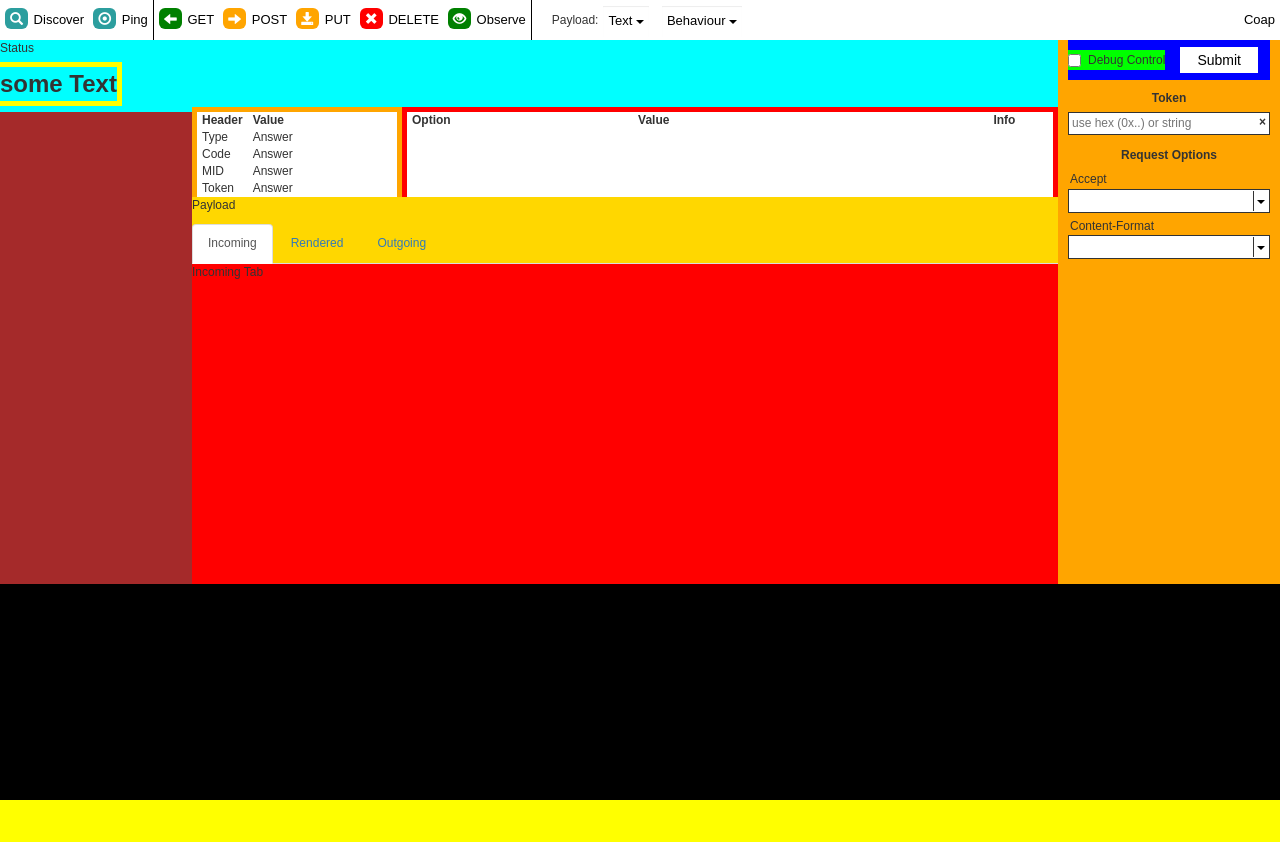
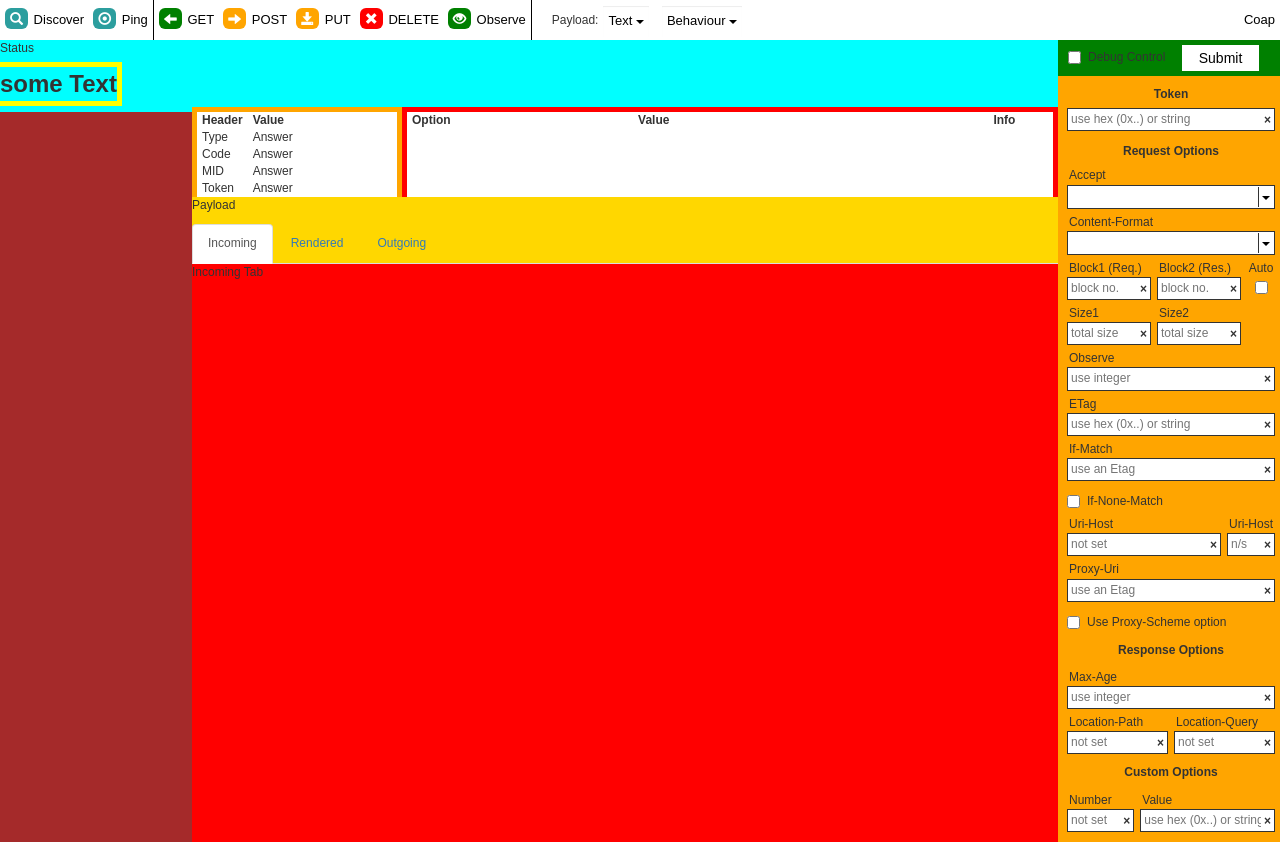
Before and after one commit to mkovatsc/Copper4Cr, a browser extension: page extension/index.html in a window 1280 px wide. Before the commit the page ends 800 px from the top, so only its background shows below. Drawn offline with nearby package versions, Linux system fonts and the light colour scheme.

Commit message:
Sidebar finished

```diff
--- a/extension/css/style.css
+++ b/extension/css/style.css
@@ -222,14 +222,16 @@ body {
 
 #sidebar {
 	width: 18.5em;
-	padding: 0 10px;
 }
 
-
 #sidebar label {
-	text-align: center;
 	margin-top: 10px;
 	margin-bottom: 5px;
+}
+
+#sidebar .checkbox
+{
+	margin-bottom: 0;
 }
 
 #sidebar .checkbox > label
@@ -238,6 +240,8 @@ body {
 	margin-bottom: 0;
 	text-align: left;
 }
+
+
 
 #sidebar .checkbox p {
 	margin: 0;
@@ -266,8 +270,7 @@ body {
 	border-color: black;
 	background-color: white;
 	color: black;
-	margin-left: 15px;
-	margin-top: 7px;
+	margin-left: 13px;
 	height: 26px;
 	padding: 0 17px;
 	align-items: center;
@@ -288,8 +291,17 @@ body {
   border:none;
   background:white;
   outline:none;
+  width: 0;
 }
 
+.text-input-custom  span {
+  cursor:pointer;
+  width: 5px;
+  padding-right: 5px;
+  padding-top: 2px;
+  margin-left: 1px;
+  font-weight:bold;
+}
 
 .dropdown-caret > a
 {
@@ -304,15 +316,18 @@ body {
 	margin-left: 1px;
 }
 
-.text-input-custom  span {
-  cursor:pointer;
-  width: 5px;
-  padding-right: 5px;
-  margin-left: 1px;
-  font-weight:bold;
-}
 
 .dropdown-menu > li > a:hover {
     background-color: blue;
 	color: white;
 }
+
+#sidebar-block-size > div
+{
+	margin-left: 6px;
+}
+
+#chk_debug_option_block_auto {
+	margin-left: auto;
+	margin-right: auto;
+}
--- a/extension/index.html
+++ b/extension/index.html
@@ -164,23 +164,24 @@
 					</div>
 
 				</div>
-				<div id="sidebar" class="vbox" style="background-color: orange;">
-					<div class="hbox" style="background-color: blue;">
-						<div class="checkbox" style="background-color: lime;" >
+				<div id="sidebar" class="vbox" style="background-color: green;">
+					<div style="padding: 0 10px;">
+						<div class="checkbox" style="margin: 5px 0">
 							<label>
-								<input type="checkbox"><p>Debug Control</p>
+								<input id="chk_debug_options" type="checkbox"><p>Debug Control</p>
 							</label>
+							<button id="submit-button" type="submit" class="btn">Submit</button>
 						</div>
-						<button id="submit-button" type="submit" class="btn">Submit</button>
+
 					</div>
 
-					<div class="vbox">
-						<label>Token</label>
+					<div style="display: block; padding: 0 5px 10px 9px; overflow-y: auto; background-color: orange;">
+						<div style="text-align: center;"><label>Token</label></div>
 						<div class="flex hbox">
 							<span class="flex hbox text-input-custom"><input class="flex" type="text" id="debug_option_token" placeholder="use hex (0x..) or string"><span onclick="clearInputText('debug_option_token')" title="Clear">&times;</span></span>
 						</div>
 
-						<label style="padding-top: 2px; margin-bottom: 2px;">Request Options</label>
+						<div style="text-align: center;"><label style="padding-top: 2px; margin-bottom: 2px;">Request Options</label></div>
 						<p>Accept</p>
 						<div class="flex hbox dropdown">
 							<span class="flex hbox text-input-custom"><input class="flex" type="text" id="debug_option_token">
@@ -201,7 +202,7 @@
 
 						<p>Content-Format</p>
 						<div class="flex hbox dropdown">
-							<span class="flex hbox text-input-custom"><input class="flex" type="text" id="debug_option_token">
+							<span class="flex hbox text-input-custom"><input class="flex" type="text" id="debug_option_content_format">
 								<div class="dropdown-caret"><a class="btn btn-primary dropdown-toggle" data-toggle="dropdown" href="#">
 									<span class="caret"></span>
 								</a>
@@ -216,6 +217,107 @@
 								</div>
 							</span>
 						</div>
+
+						<div id="sidebar-block-size" class="hbox">
+							<div class="vbox" style="flex: 3; margin-left: 0;">
+								<p>Block1 (Req.)</p>
+								<span class="hbox text-input-custom"><input class="flex" type="text" id="debug_option_block1" placeholder="block no."><span onclick="clearInputText('debug_option_block1')" title="Clear">&times;</span></span>
+								<p>Size1</p>
+								<span class="hbox text-input-custom"><input class="flex" type="text" id="debug_option_size1" placeholder="total size"><span onclick="clearInputText('debug_option_size1')" title="Clear">&times;</span></span>
+
+							</div>
+
+							<div class="vbox" style="flex: 3;">
+								<p>Block2 (Res.)</p>
+								<span class="hbox text-input-custom"><input class="flex" type="text" id="debug_option_block2" placeholder="block no."><span onclick="clearInputText('debug_option_block2')" title="Clear">&times;</span></span>
+								<p>Size2</p>
+								<span class="hbox text-input-custom"><input class="flex" type="text" id="debug_option_size2" placeholder="total size"><span onclick="clearInputText('debug_option_size2')" title="Clear">&times;</span></span>
+
+							</div>
+
+							<div class="vbox" style="flex: 1;">
+								<p style="margin-left: auto; margin-right: auto;" >Auto</p>
+								<input id="chk_debug_option_block_auto" type="checkbox">
+							</div>
+						</div>
+
+						<p>Observe</p>
+						<div class="flex hbox">
+							<span class="flex hbox text-input-custom"><input class="flex" type="text" id="debug_option_observe" placeholder="use integer"><span onclick="clearInputText('debug_option_observe')" title="Clear">&times;</span></span>
+						</div>
+
+						<p>ETag</p>
+						<div class="flex hbox">
+							<span class="flex hbox text-input-custom"><input class="flex" type="text" id="debug_option_etag" placeholder="use hex (0x..) or string"><span onclick="clearInputText('debug_option_etag')" title="Clear">&times;</span></span>
+						</div>
+
+						<p>If-Match</p>
+						<div class="flex hbox">
+							<span class="flex hbox text-input-custom"><input class="flex" type="text" id="debug_option_if_match" placeholder="use an Etag"><span onclick="clearInputText('debug_option_if_match')" title="Clear">&times;</span></span>
+						</div>
+
+						<div class="checkbox">
+							<label>
+								<input id="debug_option_if_none_match" type="checkbox"><p>If-None-Match</p>
+							</label>
+						</div>
+
+						<div class="hbox">
+							<div class="flex">
+								<p>Uri-Host</p>
+								<span class="hbox text-input-custom"><input class="flex" type="text" id="debug_option_uri_host" placeholder="not set"><span onclick="clearInputText('debug_option_uri_host')" title="Clear">&times;</span></span>
+							</div>
+
+							<div style="margin-left: 6px; width: 4em;">
+								<p>Uri-Host</p>
+								<span class="hbox text-input-custom"><input class="flex" type="text" id="debug_option_uri_port" placeholder="n/s"><span onclick="clearInputText('debug_option_uri_port')" title="Clear">&times;</span></span>
+							</div>
+						</div>
+
+						<p>Proxy-Uri</p>
+						<div class="flex hbox">
+							<span class="flex hbox text-input-custom"><input class="flex" type="text" id="debug_option_proxy_uri" placeholder="use an Etag"><span onclick="clearInputText('debug_option_proxy_uri')" title="Clear">&times;</span></span>
+						</div>
+
+						<div class="checkbox">
+							<label>
+								<input id="debug_option_proxy_scheme" type="checkbox"><p>Use Proxy-Scheme option</p>
+							</label>
+						</div>
+
+						<div style="text-align: center;"><label>Response Options</label></div>
+
+						<p>Max-Age</p>
+						<div class="flex hbox">
+							<span class="flex hbox text-input-custom"><input class="flex" type="text" id="debug_option_max_age" placeholder="use integer"><span onclick="clearInputText('debug_option_max_age')" title="Clear">&times;</span></span>
+						</div>
+
+						<div class="hbox">
+							<div class="flex">
+								<p>Location-Path</p>
+								<span class="hbox text-input-custom"><input class="flex" type="text" id="debug_option_location_path" placeholder="not set"><span onclick="clearInputText('debug_option_location_path')" title="Clear">&times;</span></span>
+							</div>
+
+							<div class="flex" style="margin-left: 6px;">
+								<p>Location-Query</p>
+								<span class="hbox text-input-custom"><input class="flex" type="text" id="debug_option_location_query" placeholder="not set"><span onclick="clearInputText('debug_option_location_query')" title="Clear">&times;</span></span>
+							</div>
+						</div>
+
+						<div style="text-align: center;"><label>Custom Options</label></div>
+
+						<div class="hbox">
+							<div style="flex: 1;">
+								<p>Number</p>
+								<span class="hbox text-input-custom"><input class="flex" type="text" id="debug_option_custom_number" placeholder="not set"><span onclick="clearInputText('debug_option_custom_number')" title="Clear">&times;</span></span>
+							</div>
+
+							<div style="margin-left: 6px; flex: 2;">
+								<p>Value</p>
+								<span class="hbox text-input-custom"><input class="flex" type="text" id="debug_option_custom_value" placeholder="use hex (0x..) or string"><span onclick="clearInputText('debug_option_custom_value')" title="Clear">&times;</span></span>
+							</div>
+						</div>
+
 					</div>
 
 
```
